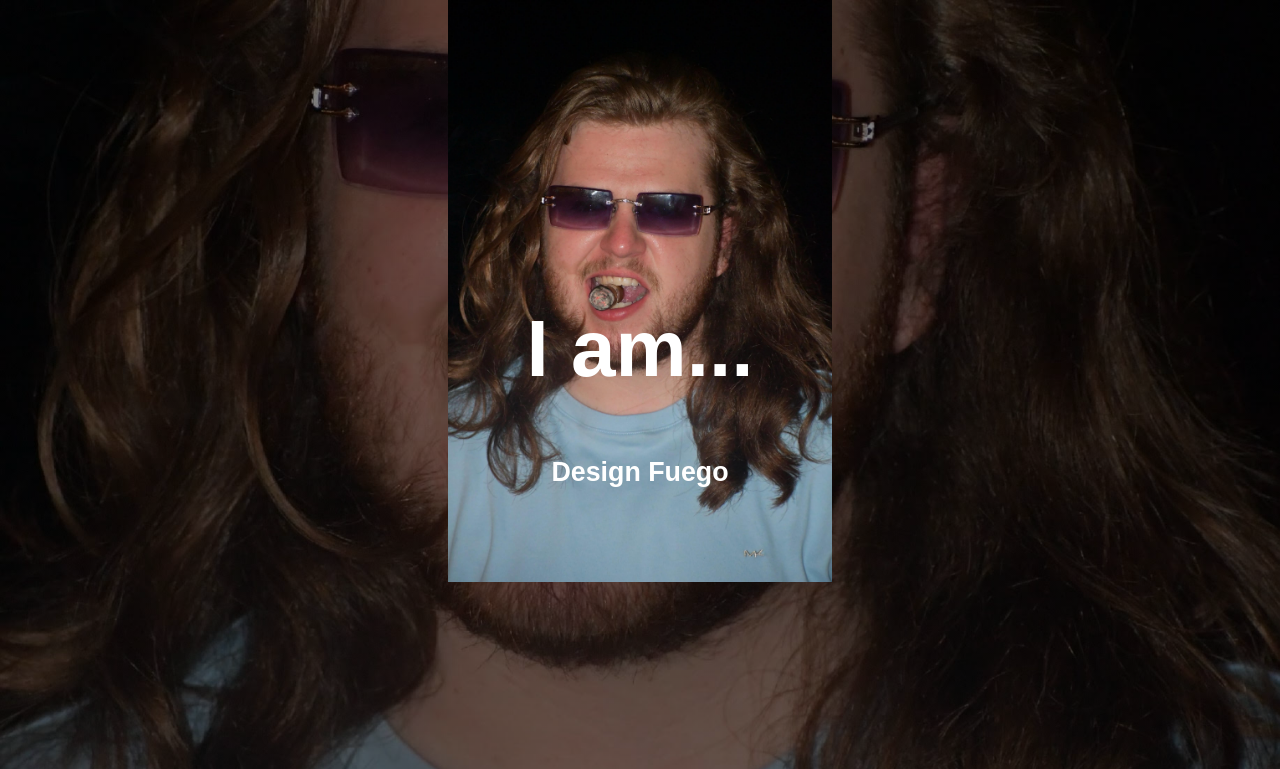
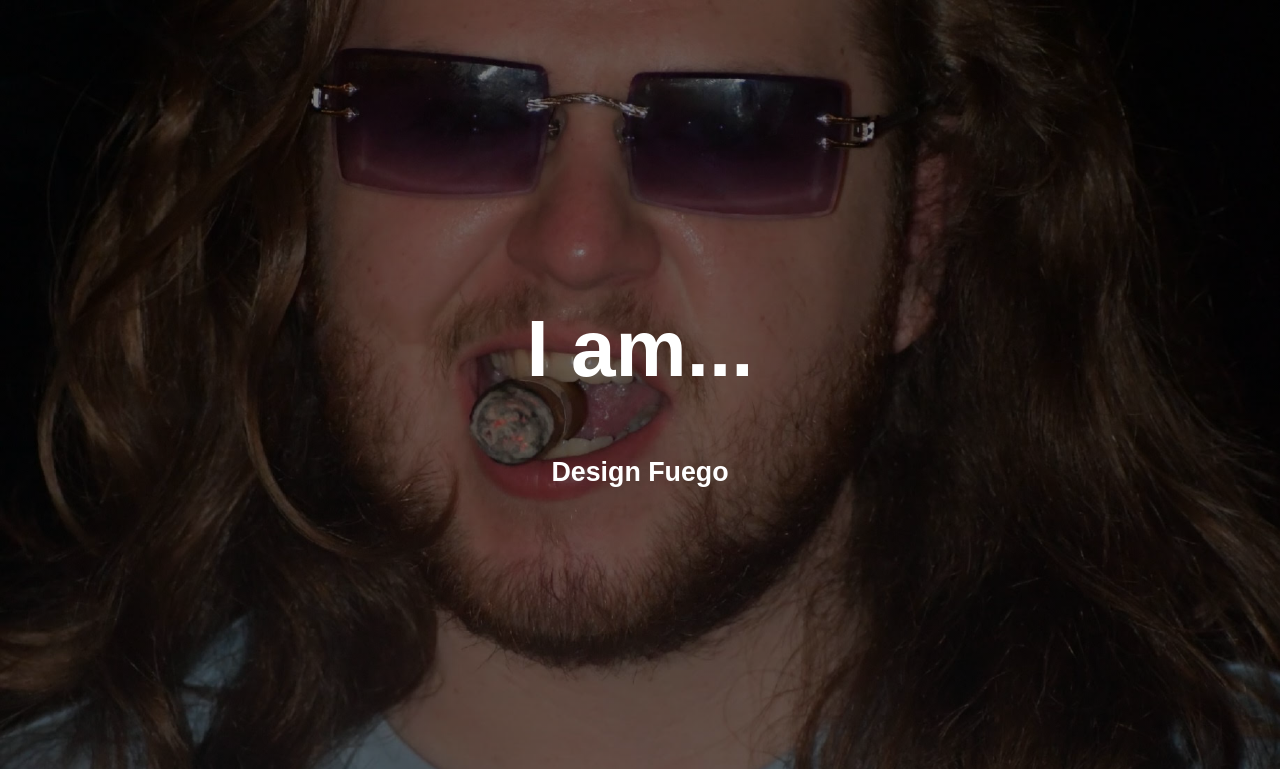
Before and after one commit to JBR6116/Feugo, a plain HTML site: page index.html in a window 1280 px wide. Shown: the top 769 px of the page. Drawn offline with Linux system fonts and the light colour scheme.

Commit message:
Update index.html

```diff
--- a/index.html
+++ b/index.html
@@ -25,7 +25,6 @@
 
 
 <div class="hero-image">
-  <img src="hero.jpg" alt="This is a picture of me" class="center-img" style="width:30%;"></img>
   <div class="hero-text">
       <h1>I am...</h1>
       <h2>Design Fuego</h2>
```
